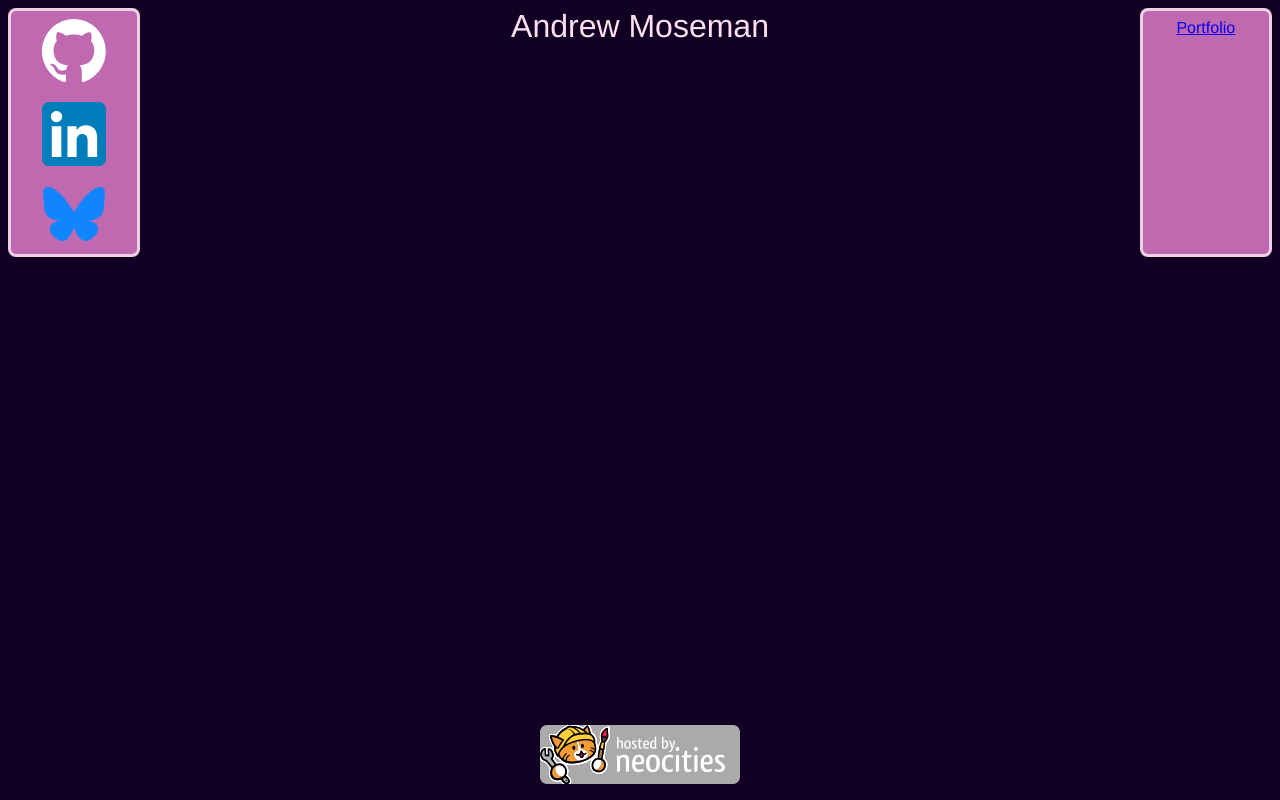
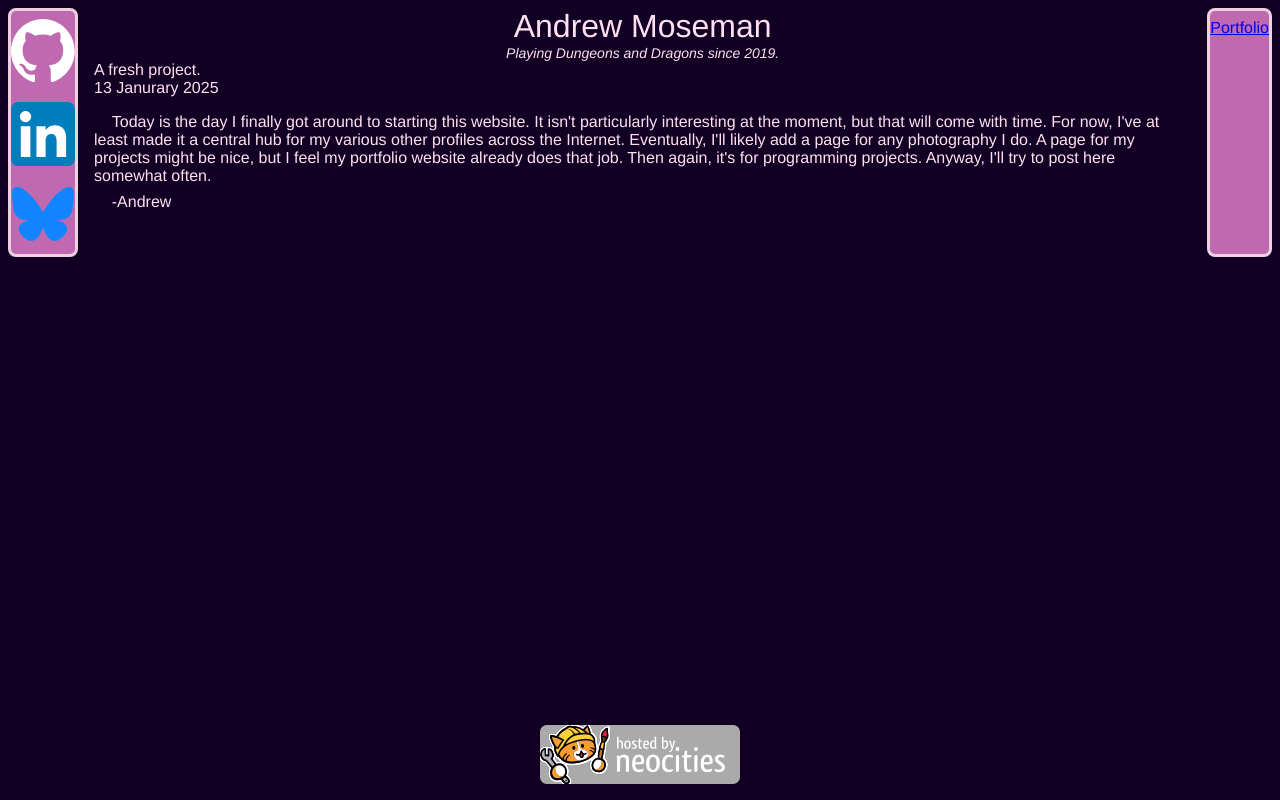
Before and after one commit to a-moseman/neocities, a plain HTML site: page src/index.html in a window 1280 px wide. Drawn offline with Linux system fonts and the light colour scheme; no server answers.

Commit message:
Setup local testing

```diff
--- a/src/index.html
+++ b/src/index.html
@@ -51,11 +51,24 @@
 </html>
 
 <script>
+  async function fetchWithFallback(url, fallback) {
+    return fetch(url)
+      .then(response => {
+        return response;
+      })
+      .catch(() => {
+        return fetch(fallback)
+          .then(response => {
+          return response
+          });
+      });
+  }
+
   // DOM elements
   const description = document.querySelector(".description");
   const blog = document.querySelector(".blog");
 
-  fetch("https://a-moseman.neocities.org/resources/descriptions.txt")
+  fetchWithFallback("https://a-moseman.neocities.org/resources/descriptions.txt", "./resources/descriptions.txt")
     .then(file => file.text())
     .then(text => {
       const descriptions = text.trim().split("\n");
@@ -65,12 +78,12 @@
       description.appendChild(chosen);
     });
 
-  fetch("https://a-moseman.neocities.org/resources/blog/index.txt")
+  fetchWithFallback("https://a-moseman.neocities.org/resources/blog/index.txt", "./resources/blog/index.txt")
     .then(file => file.text())
     .then(text => {
       const posts = parseInt(text.trim());
       for (let i = 1; i <= posts; i++) {
-        fetch(`https://a-moseman.neocities.org/resources/blog/${i}.txt`)
+        fetchWithFallback(`https://a-moseman.neocities.org/resources/blog/${i}.txt`, `./resources/blog/${i}.txt`)
           .then(postFile => postFile.text())
           .then(postText => {
             const post = document.createElement("div");
```
